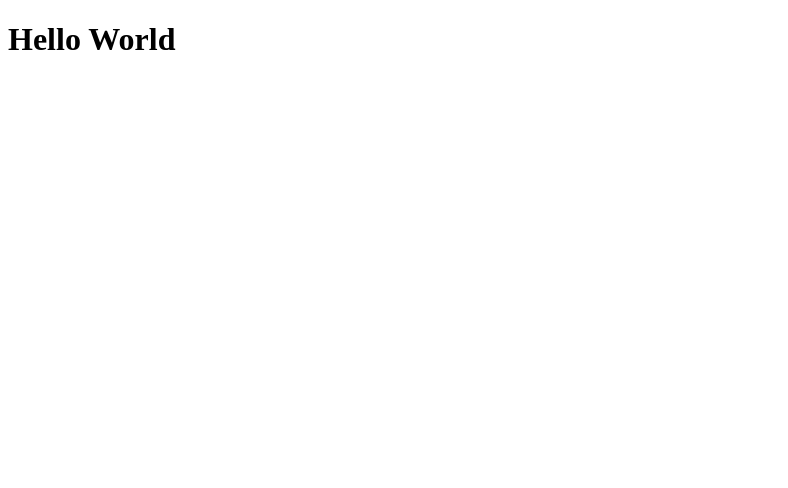
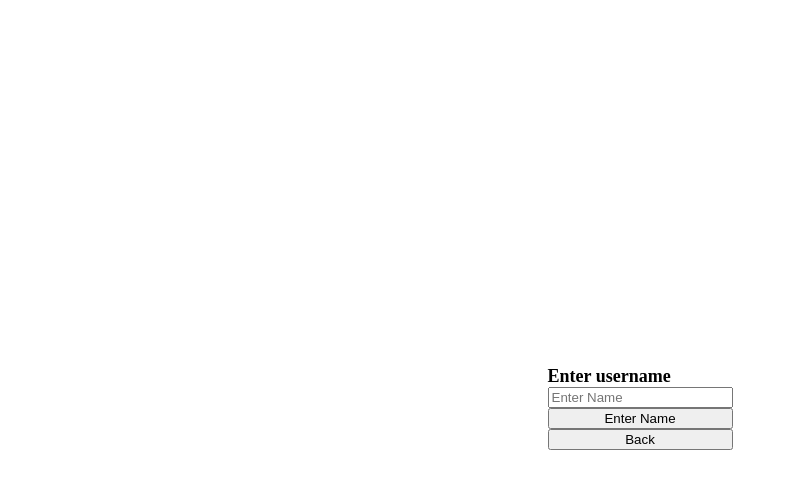
Before and after one commit to vanGoghhh/tapBros-frontend, a React (Create React App) app: page / in a window 1280 px wide. Shown: the top 488 px of the page, without its empty margins (0-788 px from the left). Built offline with nearby package versions, Linux system fonts and the light colour scheme.

Commit message:
create code screen

```diff
--- a/src/index.js
+++ b/src/index.js
@@ -3,6 +3,7 @@ import ReactDOM from 'react-dom';
 import { Provider } from 'react-redux';
 import { createStore } from 'redux';
 import StartGame from './screens/start';
+import NameScreen from './screens/start/nameScreen'
 import allReducers from './reducers';
 
 const store = createStore(
@@ -13,7 +14,8 @@ const store = createStore(
 
 ReactDOM.render(
   <Provider store={store}>
-    <StartGame />
+     <NameScreen/>
+
   </Provider>,
   document.getElementById('root'),
 );
--- a/src/screens/start/nameScreen/nameScreen.js
+++ b/src/screens/start/nameScreen/nameScreen.js
@@ -1,8 +1,8 @@
-import React, { useState } from 'react';
-import './nameScreen.css';
+import React, { useState } from "react";
+import "./nameScreen.scss";
 
 const NameScreen = () => {
-	const [userName, setUserName] = useState('');
+	const [userName, setUserName] = useState("");
 
 	// send userName to server
 	const handleSubmit = () => {};
@@ -16,9 +16,18 @@ const NameScreen = () => {
 					<input
 						onChange={(e) => setUserName(e.target.value)}
 						placeholder="Enter Name"
-					></input>
-					<button type="submit" onClick={handleSubmit}></button>
-					<button>Back</button>
+						className="tb-name-screen__container__input-box__input__textfield"
+					/>
+					<button
+						type="submit"
+						onClick={handleSubmit}
+						className="tb-name-screen__container__input-box__input__submit-button"
+					>
+						Enter Name
+					</button>
+					<button className="tb-name-screen__container__input-box__input__back-button">
+						Back
+					</button>
 				</form>
 			</div>
 		</div>
--- /dev/null
+++ b/src/screens/start/nameScreen/nameScreen.scss
@@ -0,0 +1,27 @@
+.tb-name-screen {
+	&__container {
+		display: flex;
+		align-items: center;
+		flex-direction: column;
+		justify-content: center;
+		min-height: 100vh;
+		&__input-box {
+			display: flex;
+			flex-direction: column;
+			&__title {
+				font-size: large;
+				font-weight: bold;
+			}
+			&__input {
+                display: flex;
+                flex-direction: column;
+				&__textfield {
+				}
+				&__submit-button {
+				}
+				&__back-button {
+				}
+			}
+		}
+	}
+}
```
Also changed, not shown: src/screens/start/codeScreen/codeScreen.js (+34 -7 lines), src/screens/start/codeScreen/codeScreen.scss (added, +27 -0 lines).
